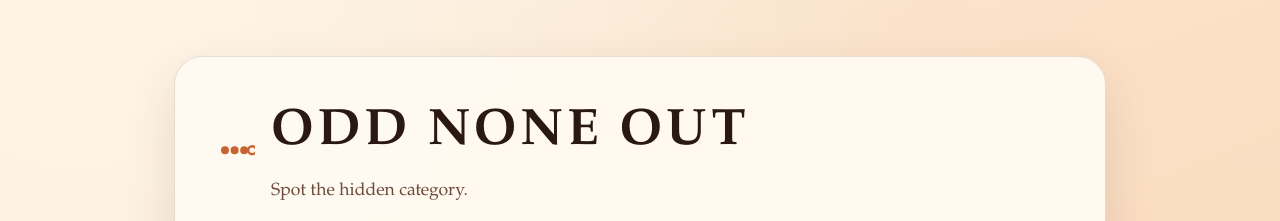
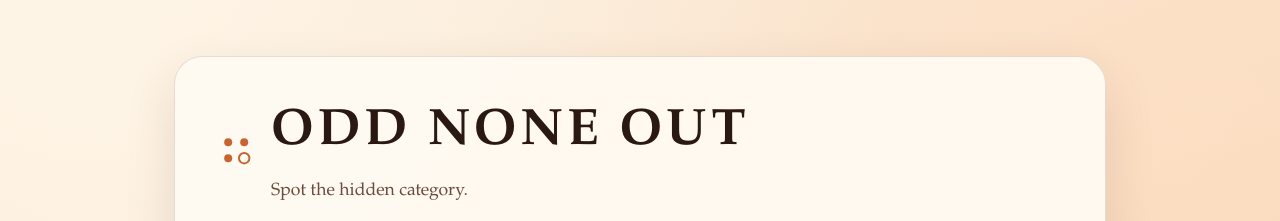
Before and after one commit to perkyguy/odd-none-out, a React (Vite) app: page / in a window 1280 px wide. Shown: the top 221 px of the page. Built offline with nearby package versions, Linux system fonts and the light colour scheme.

Commit message:
feat(ui): update icon mark and favicon
Summary:
- redesign the Odd None Out icon mark
- set the new icon as the favicon

Why:
- align branding between header and browser tab

Notes:
- none

Tests:
- npm test
- npm run build

```diff
--- a/index.html
+++ b/index.html
@@ -2,7 +2,7 @@
 <html lang="en">
   <head>
     <meta charset="UTF-8" />
-    <link rel="icon" type="image/svg+xml" href="/vite.svg" />
+    <link rel="icon" type="image/svg+xml" href="/favicon.svg" />
     <meta name="viewport" content="width=device-width, initial-scale=1.0" />
     <title>odd-none-out</title>
   </head>
--- a/src/components/IconMark.tsx
+++ b/src/components/IconMark.tsx
@@ -13,15 +13,15 @@ export function IconMark({ className }: IconMarkProps) {
       role="img"
       aria-hidden="true"
     >
-      <circle cx="10" cy="24" r="5" fill="currentColor" />
-      <circle cx="22" cy="24" r="5" fill="currentColor" />
-      <circle cx="34" cy="24" r="5" fill="currentColor" />
+      <circle cx="14" cy="14" r="5" fill="currentColor" />
+      <circle cx="34" cy="14" r="5" fill="currentColor" />
+      <circle cx="14" cy="34" r="5" fill="currentColor" />
       <circle
-        cx="44"
-        cy="24"
-        r="5"
+        cx="34"
+        cy="34"
+        r="6.5"
         stroke="currentColor"
-        strokeWidth="3"
+        strokeWidth="2.5"
       />
     </svg>
   )
```
Also changed, not shown: public/favicon.svg (added).
